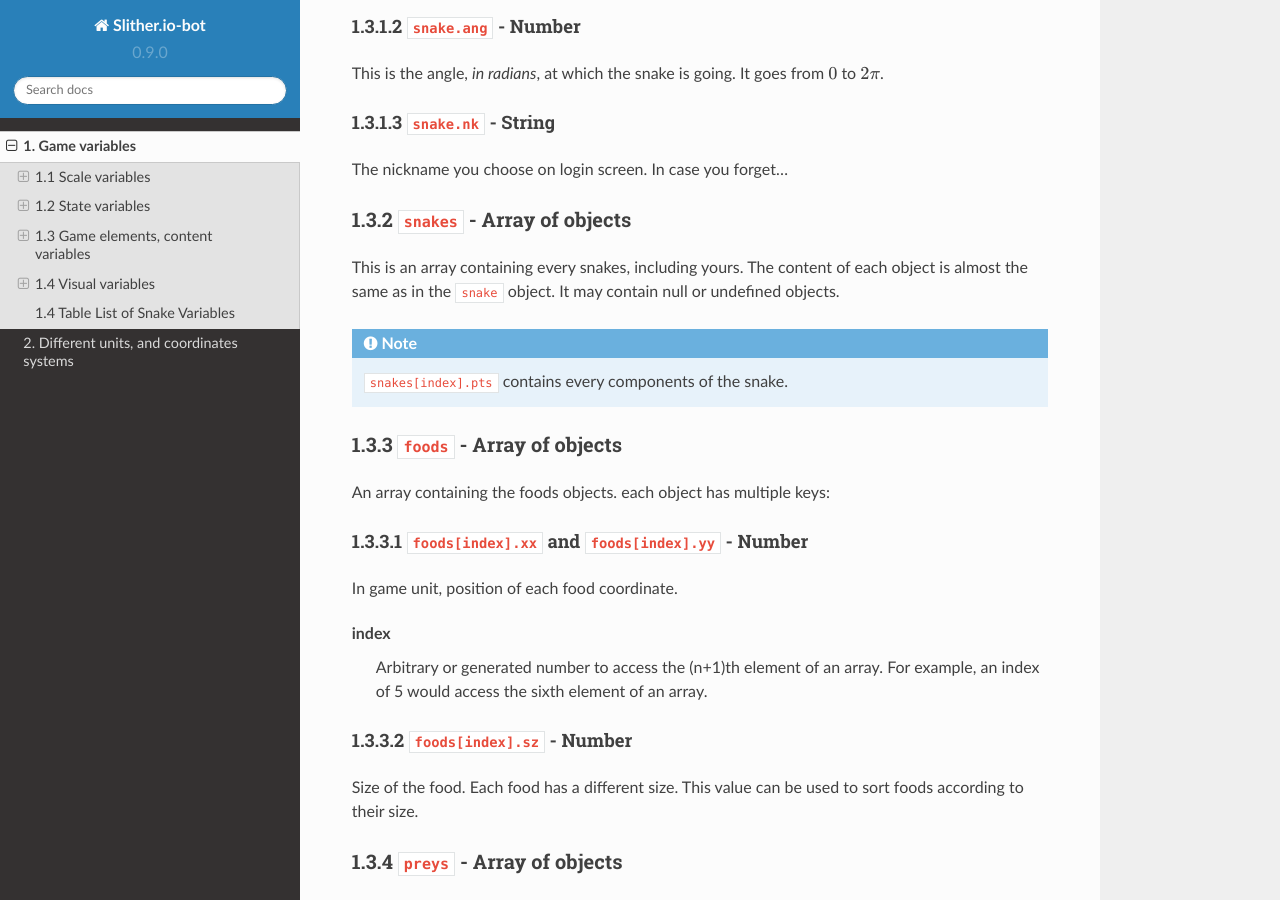
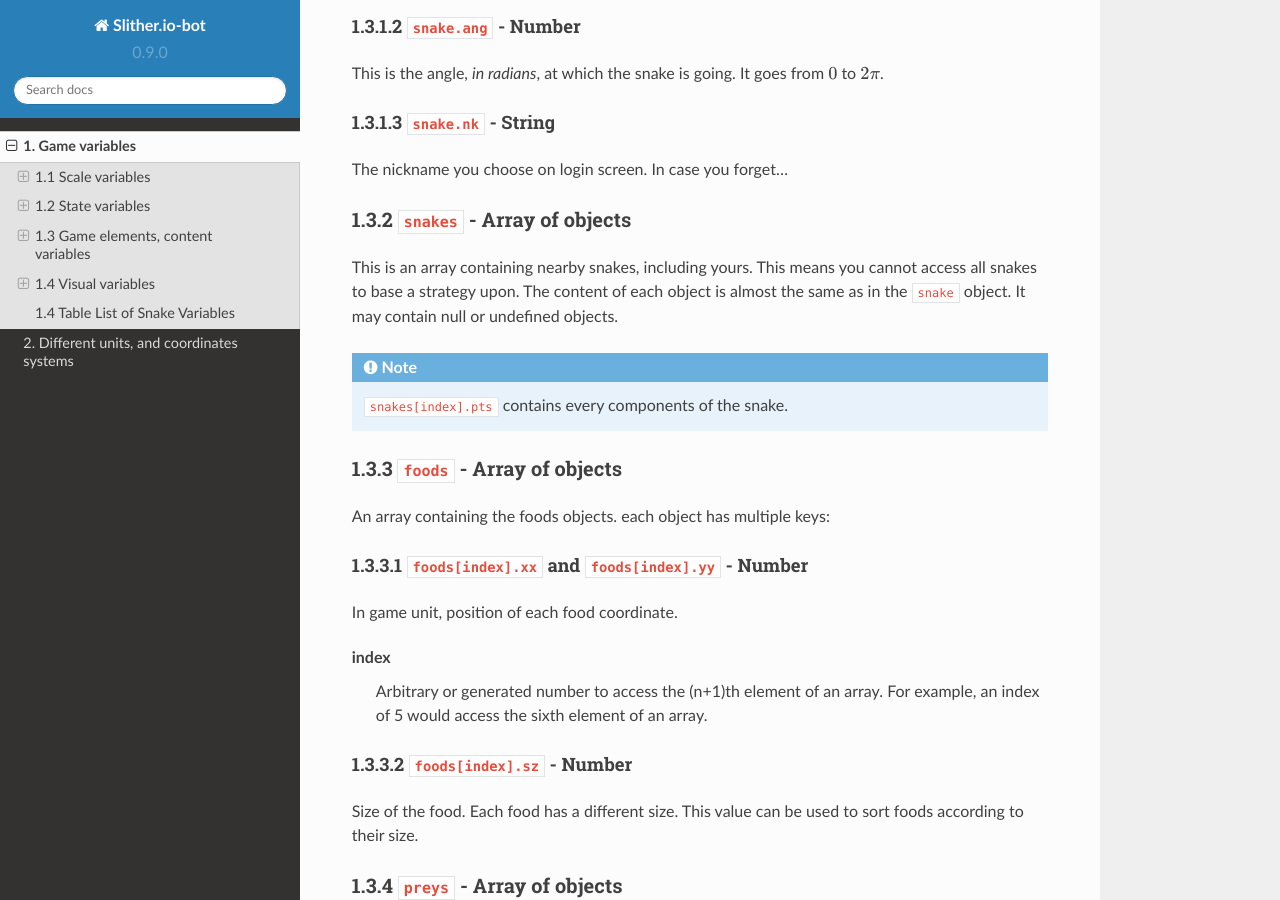
Before and after one commit to ermiyaeskandary/Slither.io-bot, a Sphinx documentation site: the page built from docs/game-variables.rst, in a window 1280 px wide and 900 px high, scrolled down 1332 px. Built offline with Sphinx 7.4.7 and the Read the Docs theme 2.0.0, drawn with Linux system fonts in a browser that asks for light colours.

Commit message:
Make doc of snakes varibale more precise.

```diff
--- a/docs/game-variables.rst
+++ b/docs/game-variables.rst
@@ -61,7 +61,7 @@
 1.3.2 ``snakes`` - Array of objects
 -----------------------------------
 
-This is an array containing every snakes, including yours. The content of each object is almost the same as in the ``snake`` object.
+This is an array containing nearby snakes, including yours. This means you cannot access all snakes to base a strategy upon. The content of each object is almost the same as in the ``snake`` object.
 It may contain null or undefined objects.
 
 .. note:: ``snakes[index].pts`` contains every components of the snake.
```
